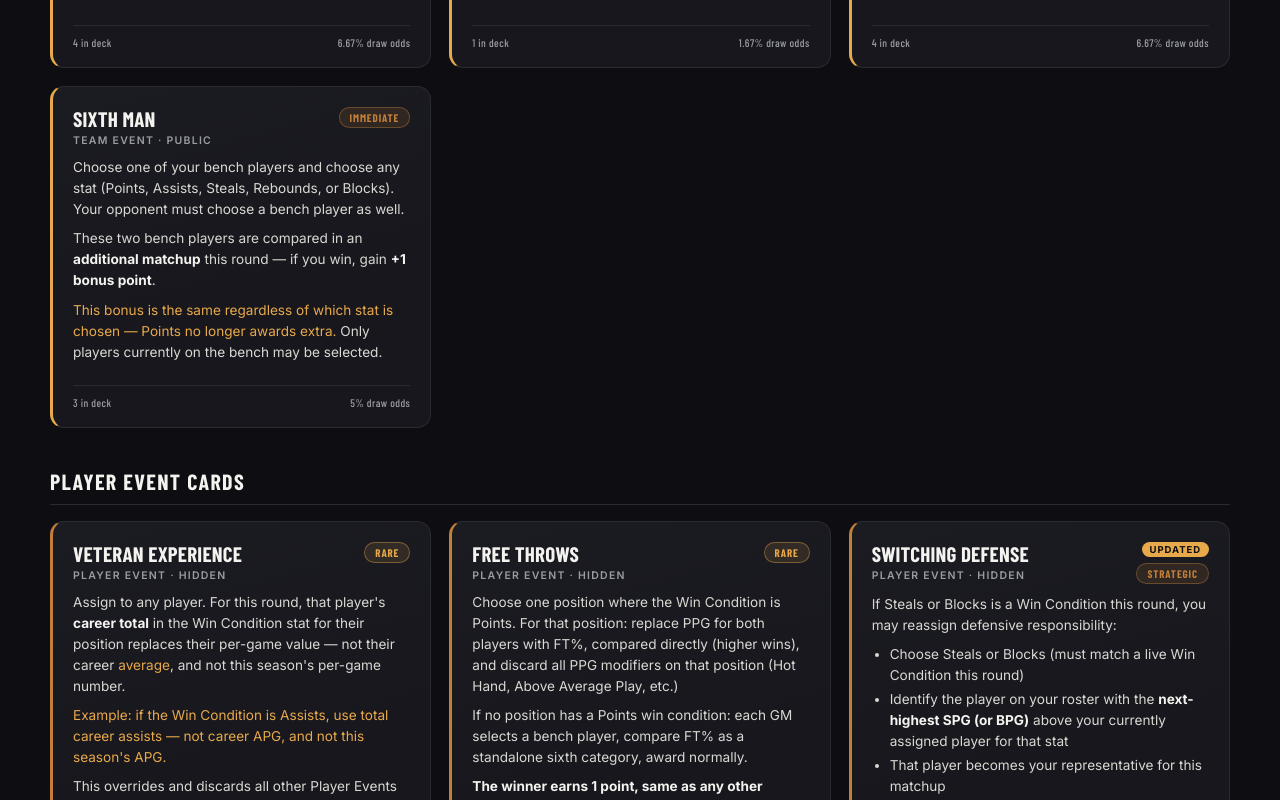
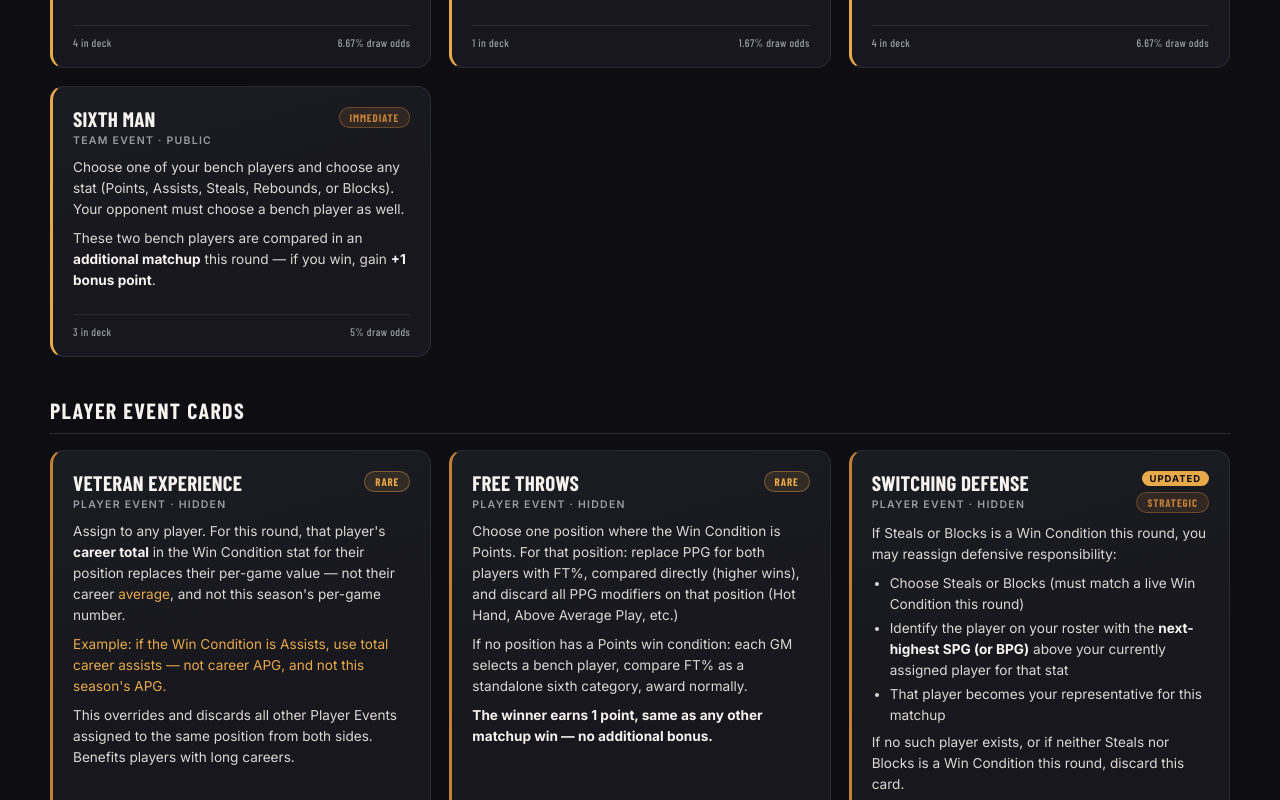
Before and after one commit to boostmyemail/card-court-legends, a plain HTML site: page tools/card-reference/index.html in a window 1280 px wide. Shown: the part 2680-3480 px from the top of the page. Drawn offline with nearby package versions, Linux system fonts and the light colour scheme; a web font is replaced by a local one.

Commit message:
Remove redundant clarification sentence from Sixth Man card (#3)
Dropped "This bonus is the same regardless of which stat is chosen —
Points no longer awards extra. Only players currently on the bench
may be selected." from both tools; it restated rules already covered
elsewhere in the card text.

Co-authored-by: Claude <noreply@anthropic.com>

```diff
--- a/tools/card-reference/index.html
+++ b/tools/card-reference/index.html
@@ -343,8 +343,7 @@ const CARDS = [
 
   {name:"Sixth Man", kind:"team", rarity:"Immediate", count:3, prob:"5%", updated:false,
    html:`<p>Choose one of your bench players and choose any stat (Points, Assists, Steals, Rebounds, or Blocks). Your opponent must choose a bench player as well.</p>
-   <p>These two bench players are compared in an <strong>additional matchup</strong> this round — if you win, gain <strong>+1 bonus point</strong>.</p>
-   <p><em>This bonus is the same regardless of which stat is chosen — Points no longer awards extra.</em> Only players currently on the bench may be selected.</p>`},
+   <p>These two bench players are compared in an <strong>additional matchup</strong> this round — if you win, gain <strong>+1 bonus point</strong>.</p>`},
 
   {name:"Veteran Experience", kind:"player", rarity:"Rare", count:4, prob:"6.67%", updated:false,
    html:`<p>Assign to any player. For this round, that player's <strong>career total</strong> in the Win Condition stat for their position replaces their per-game value — not their career <em>average</em>, and not this season's per-game number.</p>
```
Also changed, not shown: tools/card-draw-app/index.html (+1 -2 lines).
